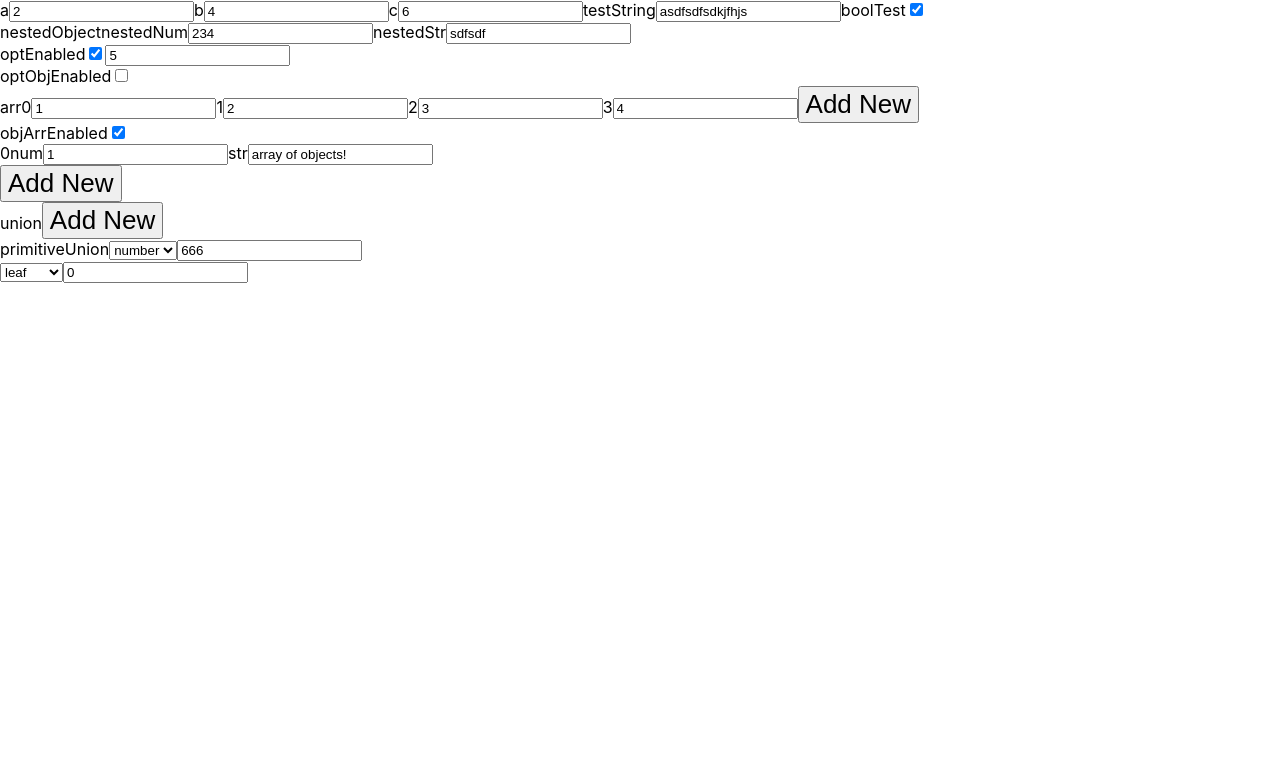
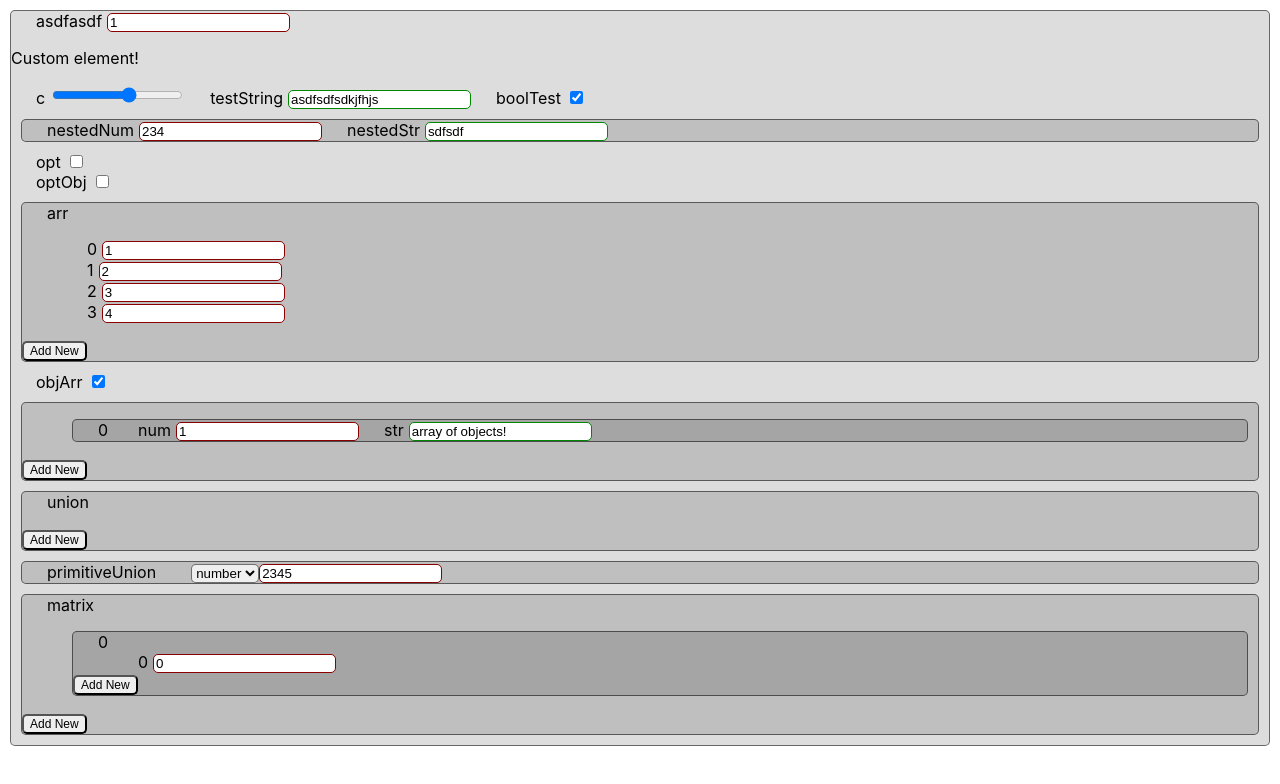
Before and after one commit to radian628/react-typescript-ui-generator, a React (Vite) app: page / in a window 1280 px wide. Shown: the top 784 px of the page. Built offline with nearby package versions, Linux system fonts and the light colour scheme.

Commit message:
custom elements, helpers

```diff
--- a/src/App.tsx
+++ b/src/App.tsx
@@ -1,7 +1,8 @@
 import React, { useState } from 'react'
 import logo from './logo.svg'
 import './App.css'
-import { AsNormalTypescriptObject, InterfaceMode, InterfaceUI, InterfaceUIData, InterfaceUIDataified } from './InterfaceUI'
+import { AsNormalTypescriptObject, InterfaceMode, InterfaceUI, InterfaceUIData, InterfaceUIDataified, toNormalTypescriptObject } from './InterfaceUI'
+import * as UI from './BuiltinHelpers'
 
 type Test2 = {
   a: number,
@@ -25,7 +26,8 @@ type Test2 = {
     str: string
   }[],
   union: ({ x: number, y: number, z?: number } | { desc: string })[]
-  primitiveUnion: number | string
+  primitiveUnion: number | string,
+  matrix: number[][]
 }
 
 type BinaryTree = number | {
@@ -39,73 +41,53 @@ type Test = InterfaceUIDataified<Test2>;
 
 type MaybeString = string | undefined;
 
+type aaa = InterfaceUIDataified<number>
+
 function App() {
   const [test, setTest] = useState<Test>({
-    a: 2,
-    b: 4,
-    c: 6,
+    a: {
+      $mode: InterfaceMode.WITH_OPTIONS,
+      data: 1,
+      label: "asdfasdf",
+      className: "farting-pig-turds"
+    },
+    b: {
+      $mode: InterfaceMode.WITH_OPTIONS,
+      data: 3,
+      customElement: (props) => {
+        return <p>Custom element!</p>;
+      }
+    },
+    c: UI.Slider(6, 0, 10, 0.5),
     testString: "asdfsdfsdkjfhjs",
     boolTest: true,
     nestedObject: {
-      nestedNum: 234,
-      nestedStr: "sdfsdf",
+      $mode: InterfaceMode.WITH_OPTIONS,
+      data: {
+        nestedNum: 234,
+        nestedStr: "sdfsdf",
+      },
+      className: "farting-pig-turds"
     },
-    opt: {
-      $mode: InterfaceMode.OPTIONAL,
-      exists: true,
-      data: 5
-    },
-    optObj: {
-      $mode: InterfaceMode.OPTIONAL,
-      exists: false,
-      data: {
+    opt: UI.Optional(5, false),
+    optObj: UI.Optional({
         num: 2,
         str: "a",
         bool: false
-      }
-    },
-    arr: {
-      $mode: InterfaceMode.ARRAY,
-      array: [1, 2, 3, 4],
-      arrayExample: 0
-    },
-    objArr: {
-      $mode: InterfaceMode.OPTIONAL,
-      exists: true,
-      data: {
-        $mode: InterfaceMode.ARRAY,
-        array: [{ num: 1, str:"array of objects!" }],
-        arrayExample: { num: 1, str:"array of objects!" }
-      }
-    },
-    union: {
-      $mode: InterfaceMode.ARRAY,
-      array: [],
-      arrayExample: {
-        $mode: InterfaceMode.UNION,
-        unionExamples: [
-          {
-            x: 10,
-            y: 10,
-            z: {
-              $mode: InterfaceMode.OPTIONAL,
-              exists: true,
-              data: 10
-            } },
-            { desc: "Located at (10, 10) "}
-        ],
-        labels: ["Numbers", "Strings"],
-        data: { desc: "sdfjsdlf" },
-        index: 1
-      }
-    },
-    primitiveUnion: {
-      $mode: InterfaceMode.UNION,
-      unionExamples: [2345, "sdfsdf"],
-      labels: ["number", "string"],
-      data: 666,
-      index: 0
-    }
+      }, false),
+    arr: UI.Array([1,2,3,4], 0),
+    objArr: UI.Optional(
+      UI.Array([{ num: 1, str:"array of objects!" }], { num: 1, str:"array of objects!" }), true
+    ),
+    union: UI.Array([], UI.Union(0,[{
+      x: 10,
+      y: 10,
+      z: UI.Optional(10, true) },
+      { desc: "Located at (10, 10) "}], ["Numbers", "Strings"])),
+    primitiveUnion: UI.Union(0, [2345, "sdfsdf"], ["number", "string"]),
+    matrix: UI.Array([
+      UI.Array([0], 0)
+    ], UI.Array([], 0))
   });
 
   let t: AsNormalTypescriptObject<Test> = {
@@ -123,7 +105,8 @@ function App() {
     arr: [6, 7, 8],
     objArr: [{ num: 234, str: "skdfjlksd" }],
     union: [{ desc: "aaaaaa"}],
-    primitiveUnion: 0
+    primitiveUnion: 0,
+    matrix: [[]]
   }
 
   let binTreeRoot: BinaryTreeUI | {} = {}
@@ -142,15 +125,17 @@ function App() {
 
   let t2: Test2 = t;
   //console.log(t2);
-  //console.log(toNormalTypescriptObject(test));
+  console.log(toNormalTypescriptObject<Test2>(test));
 
   return (<React.Fragment>
+    <div className="input-css-test">
     <InterfaceUI data={test} setData={data => {
       setTest(data);
     }}></InterfaceUI>
-    <InterfaceUI data={treeUIData} setData={data => {
+    </div>
+    {/* <InterfaceUI data={treeUIData} setData={data => {
       setTreeUIData(data);
-    }}></InterfaceUI>
+    }}></InterfaceUI> */}
   </React.Fragment>);
 }
 
--- /dev/null
+++ b/src/BuiltinHelpers.tsx
@@ -0,0 +1,44 @@
+import React from "react";
+import { InterfaceMode, InterfaceUIArray, InterfaceUIData, InterfaceUIOptional, InterfaceUIOptions, InterfaceUIUnion, InterfaceUIWithOptions, TypedInterfaceUIArray, TypedInterfaceUIUnion } from "./InterfaceUI"
+
+export function Slider(x: number, min: number, max: number, step: number): InterfaceUIWithOptions {
+    return {
+        $mode: InterfaceMode.WITH_OPTIONS,
+        customElement: (props: { label?: string, data: number, setData: (x: number) => void}) => {
+            return <React.Fragment>
+                        <label>{props.label}</label>
+                        <input className="number-input" type="range" min={min} max={max} step={step} value={props.data} onChange={e => {
+                        props.setData(Number(e.currentTarget.value));
+                    }}></input>
+                </React.Fragment>
+        },
+        data: x
+    }
+}
+
+
+export function Optional<T extends InterfaceUIData>(data: T & InterfaceUIData, exists: boolean): { $mode: InterfaceMode.OPTIONAL, exists: boolean, data: T } {
+    return {
+        $mode: InterfaceMode.OPTIONAL,
+        exists,
+        data
+    }
+}
+
+export function Array<T extends InterfaceUIData>(data: (T & InterfaceUIData)[], example: T & InterfaceUIData): TypedInterfaceUIArray<T & InterfaceUIData> {
+    return {
+        $mode: InterfaceMode.ARRAY,
+        array: data,
+        arrayExample: example
+    }
+}
+
+export function Union<T extends InterfaceUIData>(index: number, examples: (T & InterfaceUIData)[], exampleLabels: string[]): TypedInterfaceUIUnion<T & InterfaceUIData> {
+    return {
+        $mode: InterfaceMode.UNION,
+        unionExamples: examples,
+        labels: exampleLabels,
+        data: examples[index],
+        index
+    }
+}
--- a/src/InterfaceUI.tsx
+++ b/src/InterfaceUI.tsx
@@ -56,7 +56,7 @@ type NumberInputProps = {
 export function NumberInput(props: NumberInputProps) {
     return (<React.Fragment>
         {props.label ? <label>{props.label}</label> : undefined}
-        <input type="number" value={props.num} onChange={e => {
+        <input className="number-input" type="number" value={props.num} onChange={e => {
             props.setNum(Number(e.currentTarget.value));
         }}></input>
     </React.Fragment>)
@@ -77,7 +77,7 @@ type StringInputProps = {
 export function StringInput(props: StringInputProps) {
     return (<React.Fragment>
         {props.label ? <label>{props.label}</label> : undefined}
-        <input value={props.str} onChange={e => {
+        <input className="string-input" value={props.str} onChange={e => {
             props.setStr(e.currentTarget.value);
         }}></input>
     </React.Fragment>)
@@ -96,7 +96,7 @@ type BoolInputProps = {
 export function BoolInput(props: BoolInputProps) {
     return (<React.Fragment>
         {props.label ? <label>{props.label}</label> : undefined}
-        <input type="checkbox" checked={props.bool} onChange={e => {
+        <input className="bool-input" type="checkbox" checked={props.bool} onChange={e => {
             props.setBool(e.currentTarget.checked);
         }}></input>
     </React.Fragment>)
@@ -137,8 +137,8 @@ type IsUnion<T, U extends T = T> =
 export type DistributeInterfaceUI<T> =
     T extends Object ? InterfaceUIDataified<T> : never
 
-export type InterfaceUIDataified<T> =
-    Eq<boolean, T, 1, 2> extends 1
+export type InterfaceUIDataifiedWithoutOptions<T> =
+    (Eq<boolean, T, 1, 2> extends 1
     ? T
     : Eq<Exclude<T, undefined>, T, 1, 2> extends 2
     ? {
@@ -157,21 +157,27 @@ export type InterfaceUIDataified<T> =
     : T extends Array<any>
     ? GetArrayInterfaceUIData<T>
     : IsUnion<T> extends false
-    ? Required<{
+    ? (Required<{
         [Key in keyof T]: InterfaceUIDataified<T[Key]>
-    }> & { exists?: undefined }
-    : Eq<string, T, 1, 2> extends 1
-    ? T
-    : Eq<number, T, 1, 2> extends 1
-    ? T
-    : Eq<undefined, T, 1, 2> extends 1
-    ? T
-    : never;
+    }>)
+    // : Eq<string, T, 1, 2> extends 1
+    // ? T | TypedInterfaceUIWithOptions<T>
+    // : Eq<number, T, 1, 2> extends 1
+    // ? T | TypedInterfaceUIWithOptions<T>
+    // : Eq<undefined, T, 1, 2> extends 1
+    // ? T | TypedInterfaceUIWithOptions<T>
+    : never);
+
+export type InterfaceUIDataified<T> =
+    InterfaceUIDataifiedWithoutOptions<T>
+    | TypedInterfaceUIWithOptions<InterfaceUIDataifiedWithoutOptions<T>>
 
 export type AsNormalTypescriptObject<T extends InterfaceUIData> =
     T extends boolean
     ? T
     : T extends InterfaceUIUnion
+    ? AsNormalTypescriptObject<T["data"]>
+    : T extends InterfaceUIWithOptions
     ? AsNormalTypescriptObject<T["data"]>
     : T extends InterfaceUIOptional
     ? AsNormalTypescriptObject<T["data"]> | undefined
@@ -181,45 +187,53 @@ export type AsNormalTypescriptObject<T extends InterfaceUIData> =
     ? {
         [Key in keyof T]: AsNormalTypescriptObject<T[Key]>
     }
-    : T extends string
+    : string extends T
     ? T
-    : T extends number
+    : number extends T
     ? T
-    : T extends undefined
+    : undefined extends T
     ? T
     : never;
 
-// export function toNormalTypescriptObject<T extends InterfaceUIData>(uiData: T): AsNormalTypescriptObject<T> {
-//     //@ts-ignore
-//     if (Array.isArray(uiData)) return uiData;
+type assddsf = AsNormalTypescriptObject<number | TypedInterfaceUIWithOptions<number>>
 
-//     switch (typeof uiData) {
-//         case "object":
-//             if (typeof uiData.exists == "boolean") {
-//                 //@ts-ignore
-//                 return (uiData.exists) ? toNormalTypescriptObject(uiData.data) : undefined;
-//             } else {
-//                 //@ts-ignore
-//                 return Object.fromEntries(
-//                     //@ts-ignore
-//                     Object.entries(uiData).map((entry) => {
-//                         //@ts-ignore
-//                         const [k, v] = entry;
-//                         return [k, toNormalTypescriptObject(v)]
-//                     })
-//                 );
-//             }
-//         case "number":
-//         case "string":
-//         case "boolean":
-//         case "undefined":
-//             //@ts-ignore
-//             return uiData;
-//     }
-// }
+export function toNormalTypescriptObject<T>(uiData: InterfaceUIDataified<T> & InterfaceUIData): T {
+
+    switch (typeof uiData) {
+    case "object":
+        switch (uiData.$mode) {
+        case undefined:
+            //@ts-ignore
+            return Object.fromEntries(
+                Object.entries(uiData).map((entry) => {
+                    const [k, v] = entry;
+                    //@ts-ignore
+                    return [k, toNormalTypescriptObject(v)];
+                })
+            )
+        case InterfaceMode.OPTIONAL:
+            //@ts-ignore
+            return toNormalTypescriptObject(uiData.exists ? uiData.data : undefined);
+        case InterfaceMode.ARRAY:
+            //@ts-ignore
+            return uiData.array.map(elem =>
+                //@ts-ignore
+                toNormalTypescriptObject(elem));
+        case InterfaceMode.UNION:
+            //@ts-ignore
+            return toNormalTypescriptObject(uiData.data);
+        }
+    case "number":
+    case "string":
+    case "boolean":
+    case "undefined":
+        //@ts-ignore
+        return uiData;
+    }
+}
 
 export enum InterfaceMode {
-    OPTIONAL, ARRAY, UNION
+    OPTIONAL, ARRAY, UNION, WITH_OPTIONS
 };
 
 type InterfaceUIObject = {
@@ -227,25 +241,48 @@ type InterfaceUIObject = {
     [key: InterfaceUIDataKey]: InterfaceUIData
 }
 
-type InterfaceUIOptional = {
+export type InterfaceUIOptional = {
     $mode: InterfaceMode.OPTIONAL
     exists: boolean,
     data: InterfaceUIData
 }
 
-type InterfaceUIArray = {
+
+export type TypedInterfaceUIArray<T extends InterfaceUIData> = {
     $mode: InterfaceMode.ARRAY
-    arrayExample: InterfaceUIData,
-    array: InterfaceUIData[]
+    arrayExample: T & InterfaceUIData,
+    array: (T & InterfaceUIData)[]
 }
+export type InterfaceUIArray = TypedInterfaceUIArray<any>;
 
-type InterfaceUIUnion = {
+export type TypedInterfaceUIUnion<T extends InterfaceUIData> = {
     $mode: InterfaceMode.UNION,
-    unionExamples: InterfaceUIData[],
-    data: InterfaceUIData,
+    unionExamples: (T & InterfaceUIData)[],
+    data: T & InterfaceUIData,
     labels: string[],
     index: number
 };
+export type InterfaceUIUnion = TypedInterfaceUIUnion<any>
+
+export type InterfaceUIOptions = {
+    $mode: InterfaceMode.WITH_OPTIONS,
+    className?: string,
+    label?: string
+}
+
+export type InterfaceUIWithOptions = TypedInterfaceUIWithOptions<any>;
+
+
+type TypedInterfaceUIWithOptions<T> = {
+    data: T,
+    customElement?: (props:
+        {
+            label?: string,
+            data: T,
+            setData: (data: T) => void
+        }
+    ) => JSX.Element,
+} & InterfaceUIOptions
 
 export type InterfaceUIData =
       InterfaceUIObject
@@ -255,19 +292,63 @@ export type InterfaceUIData =
     | undefined
     | InterfaceUIOptional
     | InterfaceUIArray
-    | InterfaceUIUnion;
+    | InterfaceUIUnion
+    | InterfaceUIWithOptions;
 
 type InterfaceUIProps<T> = {
     data: InterfaceUIData & T,
     label?: string,
+    className?: string,
     setData: (data: InterfaceUIData & T) => void
 }
 
 export function InterfaceUI<T>(props: InterfaceUIProps<T>) {
+    let className: string | undefined = props.className ?? "";
+    if (typeof props.data == "object") {
+        switch (props.data.$mode) {
+        case undefined:
+            className += " interface-ui-object";
+            break;
+        case InterfaceMode.UNION:
+            className += " interface-ui-union";
+            break;
+        case InterfaceMode.ARRAY:
+            className += " interface-ui-array";
+            break;
+        case InterfaceMode.OPTIONAL:
+            className += " interface-ui-optional";
+            break;
+        }
+    }
+
+    if (className === "") className = undefined;
+
     switch (typeof props.data) {
     case "object":
-        if (props.data.$mode == InterfaceMode.UNION) {
-            return (<div className="interface-ui-union">
+        if (props.data.$mode == InterfaceMode.WITH_OPTIONS) {
+            if (props.data.customElement) {
+                return <props.data.customElement label={props.label} data={props.data.data} setData={data => {
+                    if (typeof props.data != "object" || props.data.$mode != InterfaceMode.WITH_OPTIONS) return;
+                    props.setData({
+                        ...props.data,
+                        data,
+                    });
+                }}></props.data.customElement>
+            }
+            return (<InterfaceUI
+                data={props.data.data}
+                setData={(data) => {
+                    if (typeof props.data != "object" || props.data.$mode != InterfaceMode.WITH_OPTIONS) return;
+                    props.setData({
+                        ...props.data,
+                        data,
+                    });
+                }}
+                label={props.data.label}
+                className={props.data.className}
+            ></InterfaceUI>)
+        } else if (props.data.$mode == InterfaceMode.UNION) {
+            return (<div className={className}>
                 {props.label ? <label>{props.label}</label> : undefined}
                 <SelectInput data={props.data.index} valueNames={props.data.labels} values={props.data.unionExamples} caption={""} setData={(data, index) => {
                     if (typeof props.data != "object" || props.data.$mode != InterfaceMode.UNION) return;
@@ -295,12 +376,13 @@ export function InterfaceUI<T>(props: InterfaceUIProps<T>) {
                     array: props.data.array.concat(props.data.arrayExample)
                 })
             }
-            return (<div className="interface-ui-array">
+            return (<div className={className}>
                 {props.label ? <label>{props.label}</label> : undefined}
+                <ul>
                 {props.data.array
                 .map((datum, key) => {
                     if (typeof props.data != "object" || props.data.$mode != InterfaceMode.ARRAY) return;
-                    return <InterfaceUI
+                    return <li><InterfaceUI
                         key={key.toString()}
                         label={key.toString()}
                         data={reinterpret<any, InterfaceUIData>(props.data.array[key])}
@@ -310,14 +392,15 @@ export function InterfaceUI<T>(props: InterfaceUIProps<T>) {
                                 array: props.data.array.map((d, i) => (i == key) ? datum : d)
                             }
                         ); }}
-                    ></InterfaceUI>
+                    ></InterfaceUI></li>
                  })}
+                 </ul>
                  {<button onClick={addNewElement}>Add New</button>}
             </div>);
         } else if (props.data.$mode == InterfaceMode.OPTIONAL) {
-            return (<div className="interface-ui-optional">
+            return (<div className={className}>
                 {props.label ? <label>{props.label}</label> : undefined}
-                <BoolInput label="Enabled" bool={props.data.exists} setBool={bool => {
+                <BoolInput bool={props.data.exists} setBool={bool => {
                     if (typeof props.data != "object" || props.data.$mode != InterfaceMode.OPTIONAL) return;
                     props.setData({
                         $mode: InterfaceMode.OPTIONAL,
@@ -337,7 +420,7 @@ export function InterfaceUI<T>(props: InterfaceUIProps<T>) {
                 : undefined}
             </div>)
         } else {
-            return (<div className="interface-ui-object">
+            return (<div className={className}>
                 {props.label ? <label>{props.label}</label> : undefined}
                 {(Object.keys(props.data))
                 .map(key =>
--- a/src/index.css
+++ b/src/index.css
@@ -11,3 +11,49 @@ code {
   font-family: source-code-pro, Menlo, Monaco, Consolas, 'Courier New',
     monospace;
 }
+
+.input-css-test
+  .interface-ui-object,
+.input-css-test
+  .interface-ui-array,
+.input-css-test
+  .interface-ui-union {
+  border: 1px solid #00000088;
+  border-radius: 5px;
+  background: #00000022;
+  margin: 10px;
+}
+
+.input-css-test ul {
+  list-style: none;
+}
+
+.input-css-test button {
+  border-radius: 5px;
+  font-size: 12px;
+}
+
+.input-css-test label {
+  margin-right: 5px;
+  margin-left: 20px;
+  padding-left: 5px;
+  padding-bottom: 0;
+}
+
+.input-css-test
+  .number-input {
+    border: 1px solid #880000;
+    border-radius: 5px;
+  }
+
+.input-css-test
+  .string-input {
+    border: 1px solid #008800;
+    border-radius: 5px;
+  }
+
+.input-css-test
+  select {
+    border: 1px solid #00000088;
+    border-radius: 5px;
+  }
```
Also changed, not shown: 1 other file (tests, documents, lock files or other folders).
